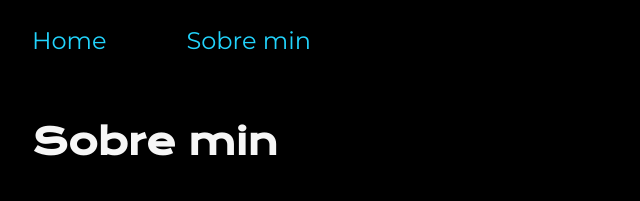
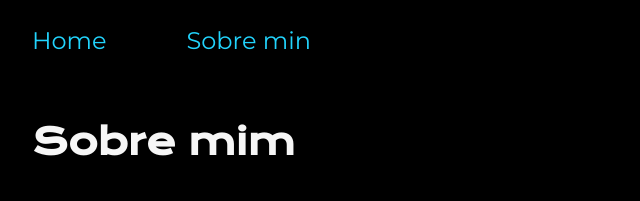
Before and after one commit to Ricardogonzaga98/portfolio, a plain HTML site: page about.html in a window 1280 px wide. Shown: the top 201 px of the page, 160-800 px from the left. Drawn offline with nearby package versions, Linux system fonts and the light colour scheme.

Commit message:
Update about.html

```diff
--- a/about.html
+++ b/about.html
@@ -16,7 +16,7 @@
     </header>
     <main class="apresentacao">
         <section class="apresentacao_conteudo">
-            <h1 class="apresentacao_conteudo_titulo">Sobre min</h1>
+            <h1 class="apresentacao_conteudo_titulo">Sobre mim</h1>
             <p class="apresentacao_conteudo_texto">At vero eos et accusamus et iusto odio dignissimos ducimus qui blanditiis praesentium voluptatum deleniti
                 atque corrupti quos dolores et quas molestias excepturi sint occaecati cupiditate non provident,
                 similique sunt in culpa qui officia deserunt mollitia animi, id est laborum et dolorum fuga.
```
